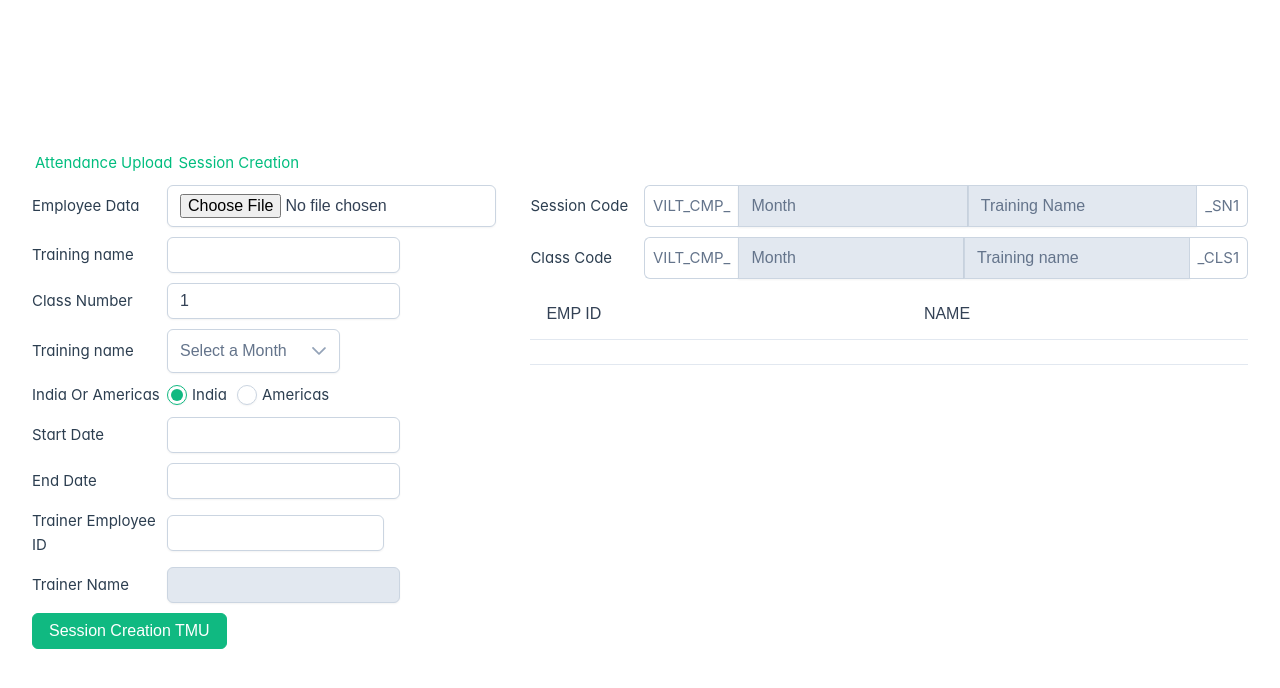
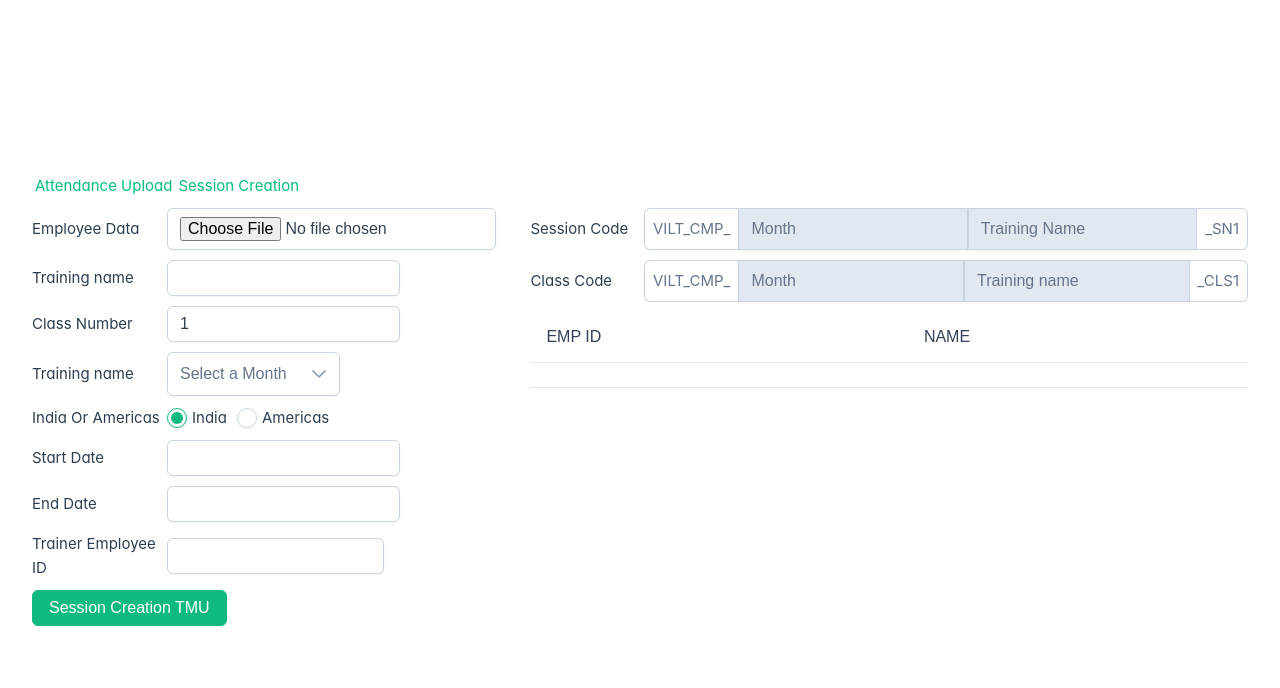
Before and after one commit to GautamRanganP/Vue-Excel-Application, a Vue app: page /#/about in a window 1280 px wide. Shown: the top 688 px of the page. Built offline with nearby package versions, Linux system fonts and the light colour scheme; a web font is replaced by a local one.

Commit message:
session creation route

```diff
--- a/src/components/SessionCreationTMU/SessionCreation.vue
+++ b/src/components/SessionCreationTMU/SessionCreation.vue
@@ -53,10 +53,10 @@
 
                 <!-- <InputText type="text" v-model="trainerEmpId" /> -->
               </div>
-              <div class="row">
+              <!-- <div class="row">
                 <label>Trainer Name</label>
                 <InputText type="text" v-model="trainerName" disabled />
-              </div>
+              </div> -->
               <Button @click="exportToExcel">Session Creation TMU</Button>
         </div>
         <div class="input-preview-data">
@@ -400,6 +400,8 @@ this.employessData = extractedData
               return { [header]: 1 }
               case "Keywords":
               return { [header]: 'NA' }
+              case "Instructor":
+              return { [header]: this.selectedEmpId[0]['EMP ID'] };
             default:
               return { [header]: '' };
           }
@@ -444,7 +446,9 @@ this.employessData = extractedData
               return { [header]: 1 }
               case "Contribute to parent activity":
               return { [header]: 1 }
-            default:
+              case "Instructor":
+              return { [header]: this.selectedEmpId[0]['EMP ID'] };
+              default:
               return { [header]: '' };
           }
         });
@@ -478,17 +482,6 @@ this.employessData = extractedData
       }
     },
     computed: {
-      trainerName(){
-        return this.selectedEmpId ? this.selectedEmpId.NAME : null;
-      },
-      trainerDetails(){
-        console.log('seleted',this.selectedEmpId)
-        if(this.selectedEmpId && this.selectedEmpId.length > 0 ){
-          console.log("Trainer Details",this.employessData.filter((employee) => this.selectedEmpId.includes(employee['EMP ID'])))
-          return this.employessData.filter((employee) => this.selectedEmpId.includes(employee['EMP ID']))
-        }
-        return [];
-      },
       timeZone() {
         return this.region !== 'Americas' ? 'Asia/Calcutta' : 'America/Mexico City'
       },
```
